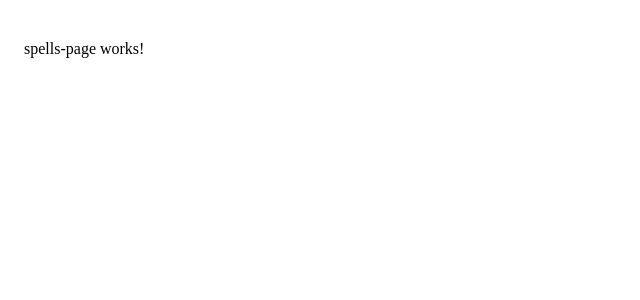
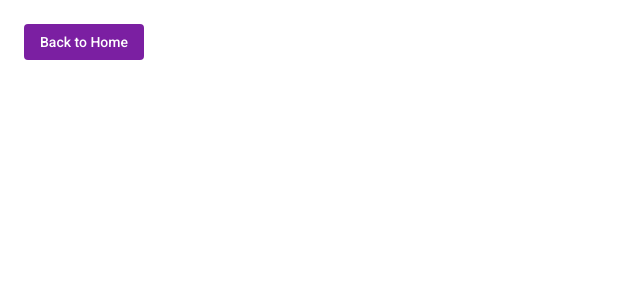
Before and after one commit to jking94/compendium, an Angular app: page /spells in a window 1280 px wide. Shown: the top 300 px of the page, without its empty margins (0-640 px from the left). Built offline with nearby package versions, Linux system fonts and the light colour scheme.

Commit message:
backtohome button

```diff
--- a/src/app/app.module.ts
+++ b/src/app/app.module.ts
@@ -9,7 +9,7 @@ import { HomePageModule } from './views/home-page/home-page.module';
 
 @NgModule({
   declarations: [
-    AppComponent
+    AppComponent,
   ],
   imports: [
     SpellsPageModule,
--- /dev/null
+++ b/src/app/components/home-button/home-button.component.html
@@ -0,0 +1 @@
+<button mat-flat-button color="primary" [routerLink]="['/']"> Back to Home </button>
--- /dev/null
+++ b/src/app/components/home-button/home-button.component.ts
@@ -0,0 +1,15 @@
+import { Component, OnInit } from '@angular/core';
+
+@Component({
+  selector: 'app-home-button',
+  templateUrl: './home-button.component.html',
+  styleUrls: ['./home-button.component.scss']
+})
+export class HomeButtonComponent implements OnInit {
+
+  constructor() { }
+
+  ngOnInit(): void {
+  }
+
+}
--- a/src/app/views/spells-page/spells-page.component.html
+++ b/src/app/views/spells-page/spells-page.component.html
@@ -1 +1 @@
-<p>spells-page works!</p>
+<app-home-button></app-home-button>
--- a/src/app/views/spells-page/spells-page.component.scss
+++ b/src/app/views/spells-page/spells-page.component.scss
@@ -0,0 +1,5 @@
+@import '../../../styles.scss';
+:host {
+    display: grid;
+    grid-template-columns: 1fr;
+}
```
Also changed, not shown: src/app/views/spells-page/spells-page.module.ts (+6 -3 lines), src/app/components/home-button/home-button.component.scss (added), 1 other file (tests, documents, lock files or other folders).
